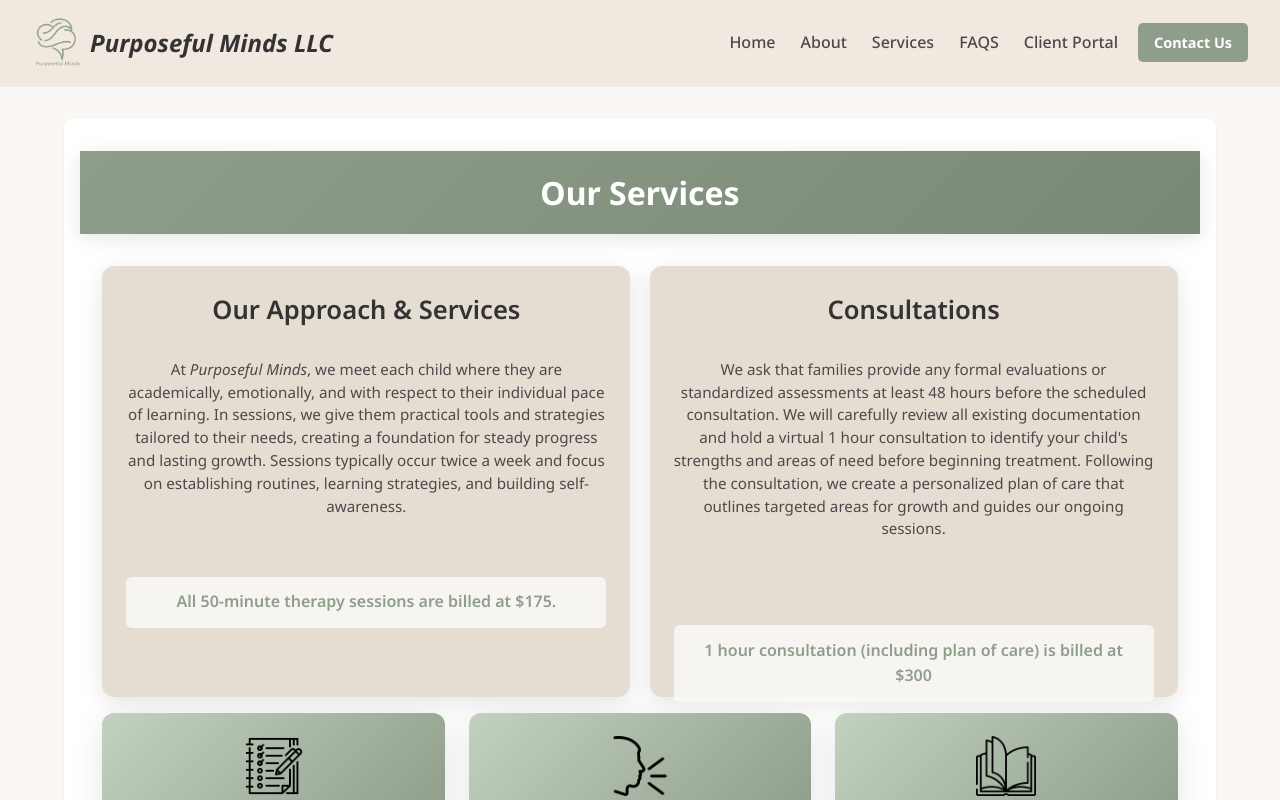
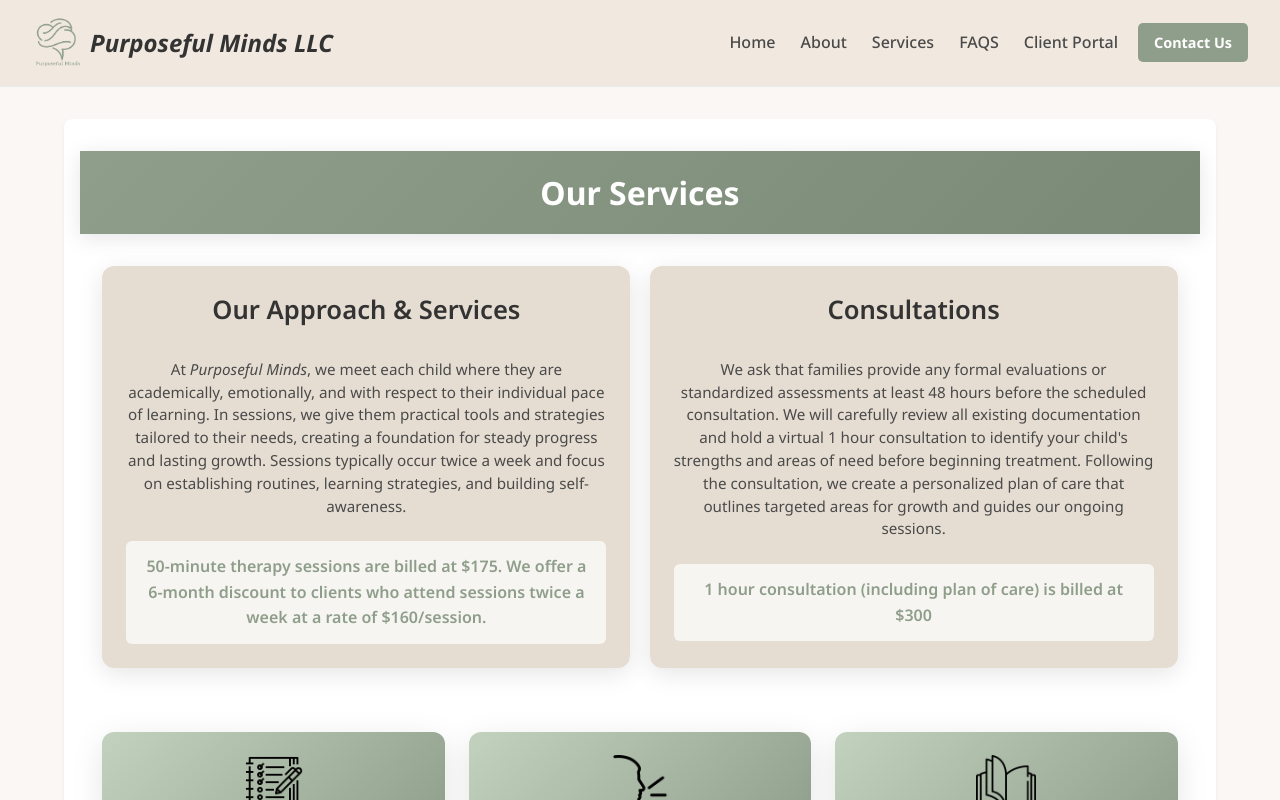
Before and after one commit to asimak4/julia_purposeful_minds, a React (Create React App) app: page /services in a window 1280 px wide. Shown: the top 800 px of the page. Built offline with nearby package versions, Linux system fonts and the light colour scheme; no server answers.

Commit message:
updating services with discount

```diff
--- a/src/pages/ServicesPage.module.css
+++ b/src/pages/ServicesPage.module.css
@@ -79,7 +79,7 @@
   padding: 0.8rem;
   background-color: rgba(255, 255, 255, 0.7);
   border-radius: 6px;
-  margin-top: auto;
+  margin-top: 1rem;
   margin-bottom: 0;
   white-space: normal;
   overflow: visible;
@@ -102,7 +102,7 @@
   flex-direction: column;
   flex: 1;
   text-align: center;
-  height: 100%;
+  height: auto;
 }
 
 .contentWrapper h2 {
@@ -265,7 +265,7 @@
 
   .introSection,
   .consultationSection {
-    height: 100%;
+    height: auto;
   }
 
   .logoContainer {
--- a/src/pages/ServicesPage.tsx
+++ b/src/pages/ServicesPage.tsx
@@ -59,14 +59,12 @@ export default function ServicesPage() {
             animate="visible"
             transition={{ duration: 0.7, delay: 0.5 }}
           >
-            <motion.div
-              // className={styles.introContent}
-              >
+            <motion.div>
               <div className={styles.contentWrapper}>
                 <h2>Our Approach & Services</h2>
                 <p>At <i>Purposeful Minds</i>, we meet each child where they are academically, emotionally, and with respect to their individual pace of learning. In sessions, we give them practical tools and strategies tailored to their needs, creating a foundation for steady progress and lasting growth. Sessions typically occur twice a week and focus on establishing routines, learning strategies, and building self-awareness.</p>
               </div>
-              <p className={styles.pricing}>All 50-minute therapy sessions are billed at $175.</p>
+              <p className={styles.pricing}> 50-minute therapy sessions are billed at $175. We offer a 6-month discount to clients who attend sessions twice a week at a rate of $160/session.</p>
             </motion.div>
           </motion.section>
 
```
